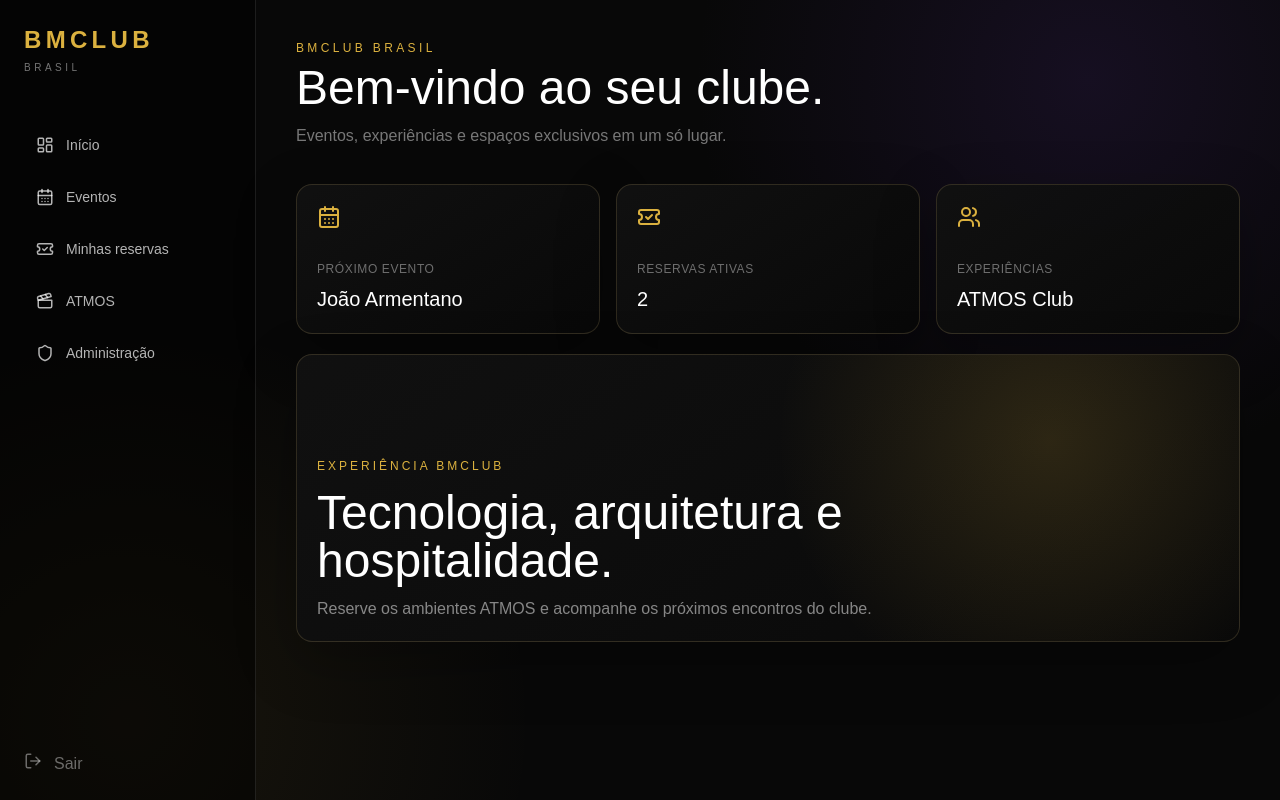
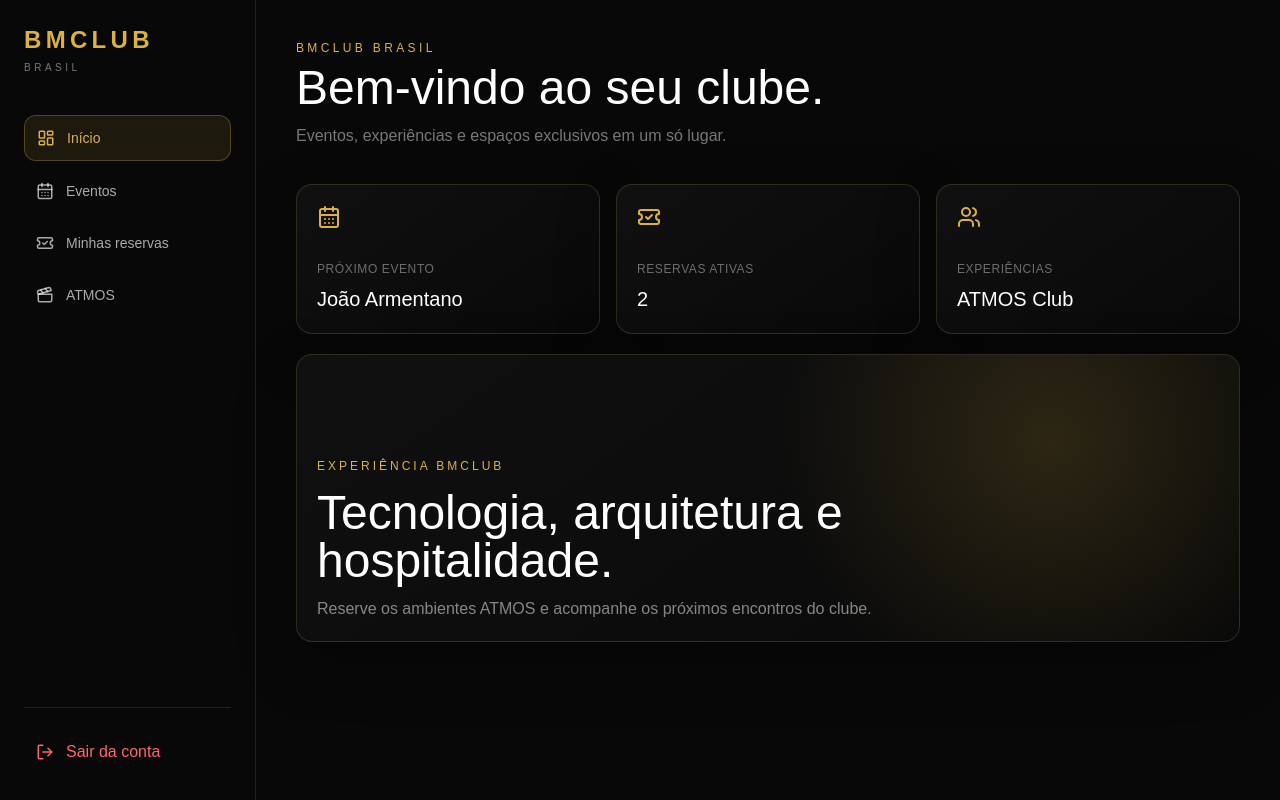
Before and after one commit to Juanlucasarchangelo/bmclub, a Next.js app in the folder apps/web/: page / in a window 1280 px wide. Built offline with nearby package versions, Linux system fonts and the light colour scheme.

Commit message:
fiz: Ajuste no menu mobile e botão de logaut

```diff
--- a/apps/web/src/components/Shell.tsx
+++ b/apps/web/src/components/Shell.tsx
@@ -1 +1,116 @@
-import { Sidebar } from './Sidebar'; export function Shell({children}:{children:React.ReactNode}){return <div className="min-h-screen flex"><Sidebar/><main className="flex-1 p-5 md:p-10 max-w-[1500px] mx-auto w-full">{children}</main></div>}
+
+'use client';
+
+import { useEffect, useState } from 'react';
+import { usePathname } from 'next/navigation';
+import { Menu, X } from 'lucide-react';
+import { Sidebar } from './Sidebar';
+
+export function Shell({
+    children,
+}: {
+    children: React.ReactNode;
+}) {
+    const [menuAberto, setMenuAberto] = useState(false);
+    const pathname = usePathname();
+
+    useEffect(() => {
+        setMenuAberto(false);
+    }, [pathname]);
+
+    useEffect(() => {
+        if (!menuAberto) return;
+
+        const overflowAnterior = document.body.style.overflow;
+        document.body.style.overflow = 'hidden';
+
+        return () => {
+            document.body.style.overflow = overflowAnterior;
+        };
+    }, [menuAberto]);
+
+    return (
+        <div className="min-h-screen bg-[#080808] text-white">
+            {/* SIDEBAR DESKTOP */}
+            <Sidebar />
+
+            {/* CABEÇALHO MOBILE */}
+            <header className="sticky top-0 z-40 flex items-center justify-between border-b border-[#DBB13F]/20 bg-[#080808] px-5 py-4 md:hidden">
+                <div>
+                    <div className="text-lg font-semibold tracking-[.18em] text-[#DBB13F]">
+                        BMCLUB
+                    </div>
+                    <div className="text-[9px] tracking-[.35em] text-white/45">
+                        BRASIL
+                    </div>
+                </div>
+
+                <button
+                    type="button"
+                    onClick={() => setMenuAberto(true)}
+                    aria-label="Abrir menu"
+                    aria-expanded={menuAberto}
+                    aria-controls="bmclub-mobile-menu"
+                    className="flex h-11 w-11 items-center justify-center rounded-xl border border-[#DBB13F]/40 text-[#DBB13F]"
+                >
+                    <Menu size={24} />
+                </button>
+            </header>
+
+            {/* MENU MOBILE */}
+            {menuAberto && (
+                <div
+                    id="bmclub-mobile-menu"
+                    className="fixed inset-0 z-50 md:hidden"
+                >
+                    {/* FUNDO ESCURO */}
+                    <button
+                        type="button"
+                        aria-label="Fechar menu"
+                        onClick={() => setMenuAberto(false)}
+                        className="absolute inset-0 bg-black/80"
+                    />
+
+                    {/* PAINEL LATERAL */}
+                    <div
+                        role="dialog"
+                        aria-modal="true"
+                        aria-label="Menu de navegação"
+                        className="absolute inset-y-0 left-0 flex w-[85%] max-w-[340px] flex-col border-r border-[#DBB13F]/25 bg-[#111111]"
+                    >
+                        {/* CABEÇALHO DO MENU */}
+                        <div className="flex shrink-0 items-center justify-between border-b border-white/10 px-5 py-4">
+                            <span className="text-sm font-semibold tracking-[.15em] text-[#DBB13F]">
+                                MENU
+                            </span>
+
+                            <button
+                                type="button"
+                                onClick={() => setMenuAberto(false)}
+                                aria-label="Fechar menu"
+                                className="flex h-10 w-10 items-center justify-center rounded-lg text-[#DBB13F]"
+                            >
+                                <X size={24} />
+                            </button>
+                        </div>
+
+                        {/* LINKS E LOGOUT */}
+                        <div className="flex min-h-0 flex-1 flex-col overflow-y-auto">
+                            <Sidebar
+                                mobile={true}
+                                onNavigate={() => setMenuAberto(false)}
+                            />
+                        </div>
+                    </div>
+                </div>
+            )}
+
+            {/* CONTEÚDO PRINCIPAL */}
+            <div className="md:pl-64">
+                <main className="mx-auto w-full max-w-[1500px] p-5 md:p-10">
+                    {children}
+                </main>
+            </div>
+        </div>
+    );
+}
--- a/apps/web/src/components/Sidebar.tsx
+++ b/apps/web/src/components/Sidebar.tsx
@@ -1,3 +1,142 @@
-'use client'; import Link from 'next/link'; import { CalendarDays,Clapperboard,LayoutDashboard,LogOut,Shield,TicketCheck } from 'lucide-react';
-const links=[['/','Início',LayoutDashboard],['/eventos','Eventos',CalendarDays],['/reservas','Minhas reservas',TicketCheck],['/atmos','ATMOS',Clapperboard],['/admin','Administração',Shield]] as const;
-export function Sidebar(){return <aside className="hidden md:flex w-64 min-h-screen border-r border-white/10 p-6 flex-col bg-black/50"><div className="mb-12"><div className="text-2xl font-semibold tracking-[.18em] gold">BMCLUB</div><div className="text-[10px] tracking-[.35em] text-white/45 mt-1">BRASIL</div></div><nav className="space-y-2 flex-1">{links.map(([href,label,Icon])=><Link key={href} href={href} className="flex items-center gap-3 px-3 py-3 rounded-xl text-sm text-white/70 hover:text-[#DBB13F] hover:bg-white/5 transition"><Icon size={18}/>{label}</Link>)}</nav><button className="flex gap-3 text-white/40 hover:text-white"><LogOut size={18}/>Sair</button></aside>}
+
+'use client';
+
+import Link from 'next/link';
+import { usePathname, useRouter } from 'next/navigation';
+import { useEffect, useState } from 'react';
+
+import {
+  CalendarDays,
+  Clapperboard,
+  LayoutDashboard,
+  LogOut,
+  Shield,
+  TicketCheck,
+  UserRound,
+} from 'lucide-react';
+
+type Role = 'MEMBER' | 'COMPANY' | 'ADMIN';
+
+type SidebarProps = {
+  onNavigate?: () => void;
+  mobile?: boolean;
+};
+
+const links = [
+  { href: '/', label: 'Início', Icon: LayoutDashboard },
+  { href: '/eventos', label: 'Eventos', Icon: CalendarDays },
+  { href: '/reservas', label: 'Minhas reservas', Icon: TicketCheck },
+  { href: '/atmos', label: 'ATMOS', Icon: Clapperboard },
+  {
+    href: '/admin',
+    label: 'Administração',
+    Icon: Shield,
+    adminOnly: true,
+  },
+];
+
+export function Sidebar({
+  onNavigate,
+  mobile = false,
+}: SidebarProps) {
+  const pathname = usePathname();
+  const router = useRouter();
+
+  const [role, setRole] = useState<Role | null>(null);
+
+  useEffect(() => {
+    try {
+      const salvo = localStorage.getItem('bmclub_user');
+
+      if (!salvo) {
+        setRole(null);
+        return;
+      }
+
+      const usuario = JSON.parse(salvo);
+
+      if (
+        usuario.role === 'ADMIN' ||
+        usuario.role === 'COMPANY' ||
+        usuario.role === 'MEMBER'
+      ) {
+        setRole(usuario.role);
+      } else {
+        setRole(null);
+      }
+    } catch {
+      setRole(null);
+    }
+  }, [pathname]);
+
+  function logout() {
+    localStorage.removeItem('bmclub_access');
+    localStorage.removeItem('bmclub_refresh');
+    localStorage.removeItem('bmclub_user');
+
+    onNavigate?.();
+
+    router.replace('/login');
+    router.refresh();
+  }
+
+  const linksVisiveis = links.filter(
+    (item) => !item.adminOnly || role === 'ADMIN'
+  );
+
+  return (
+    <aside
+      className={
+        mobile
+          ? 'flex min-h-full w-full flex-col bg-[#111111] p-5'
+          : 'fixed left-0 top-0 hidden h-screen w-64 flex-col border-r border-white/10 bg-[#080808] p-6 md:flex'
+      }
+    >
+      <div className="mb-10">
+        <div className="text-2xl font-semibold tracking-[.18em] text-[#DBB13F]">
+          BMCLUB
+        </div>
+        <div className="mt-1 text-[10px] tracking-[.35em] text-white/45">
+          BRASIL
+        </div>
+      </div>
+
+      <nav className="flex-1 space-y-2">
+        {linksVisiveis.map(({ href, label, Icon }) => {
+          const ativo =
+            href === '/'
+              ? pathname === '/'
+              : pathname === href ||
+                pathname.startsWith(`${href}/`);
+
+          return (
+            <Link
+              key={href}
+              href={href}
+              onClick={onNavigate}
+              className={`flex items-center gap-3 rounded-xl px-3 py-3 text-sm transition ${
+                ativo
+                  ? 'border border-[#DBB13F]/30 bg-[#DBB13F]/10 text-[#DBB13F]'
+                  : 'text-white/65 hover:bg-white/5 hover:text-[#DBB13F]'
+              }`}
+            >
+              <Icon size={18} />
+              {label}
+            </Link>
+          );
+        })}
+      </nav>
+
+      <div className="mt-8 border-t border-white/10 pt-5">
+        <button
+          type="button"
+          onClick={logout}
+          className="flex w-full items-center gap-3 rounded-xl px-3 py-3 text-sm text-red-400 transition hover:bg-red-500/10 hover:text-red-300"
+        >
+          <LogOut size={18} />
+          Sair da conta
+        </button>
+      </div>
+    </aside>
+  );
+}
```
Also changed, not shown: 1 other file (tests, documents, lock files or other folders).
